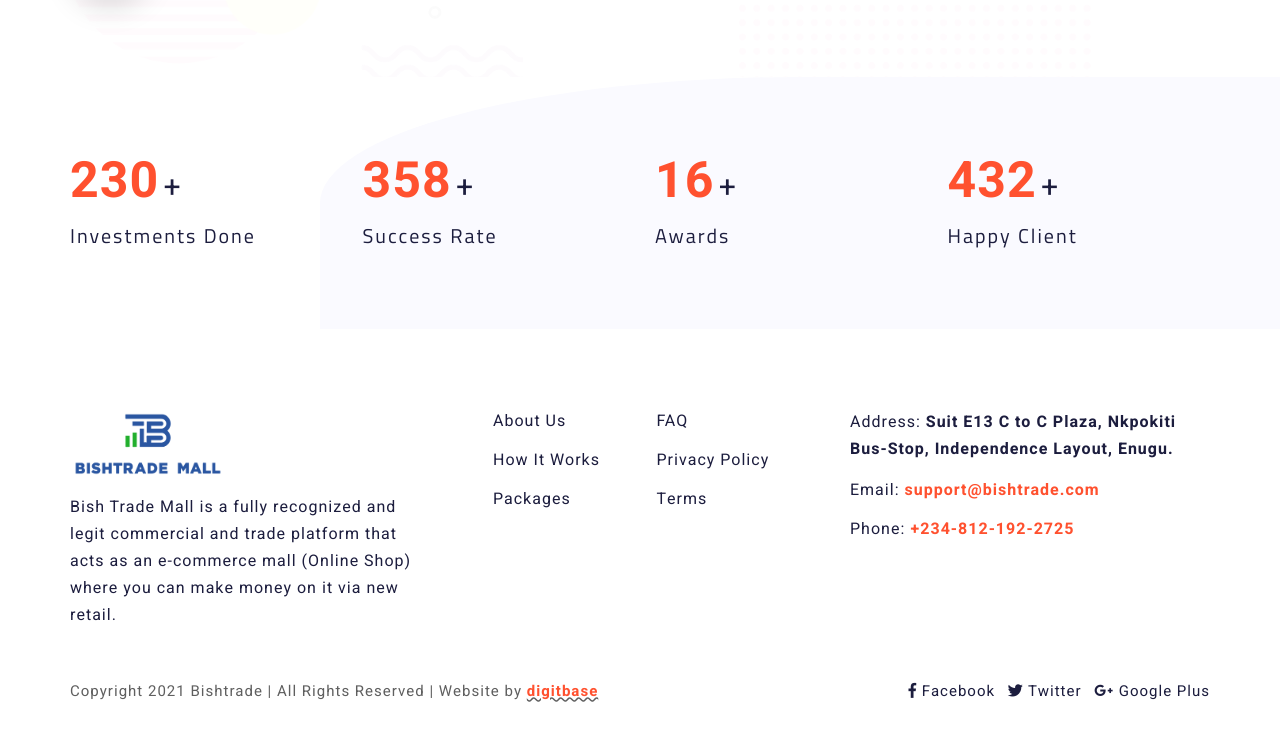
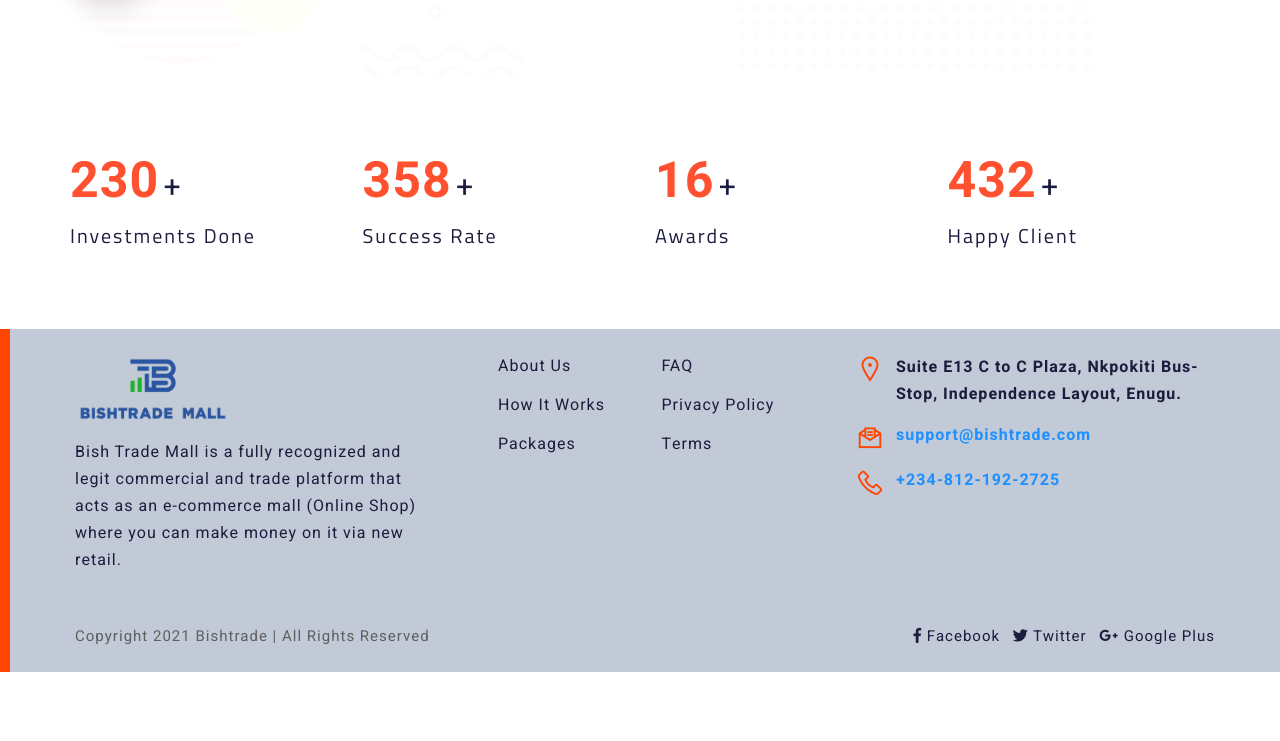
Before and after one commit to digitbase365/Bishtrade, a plain HTML site: page index.html in a window 1280 px wide. Shown: the part 4339-5080 px from the top of the page. After the commit the page ends 5011 px from the top, so only its background shows below. Drawn offline with Linux system fonts and the light colour scheme; animation ran at ten frames a second; a web font is replaced by a local one.

```diff
--- a/css/style.css
+++ b/css/style.css
@@ -435,5 +435,30 @@ section#faq .mr-auto{
      padding-top: 0;
  }
 /* ^^^^^^^^^ End of Testimonials Page Ruleset ^^^^^^^^^^^^^^ */
+/* Footer Ruleset */
+#footer-icon li{
+    display: flex;
+}
+#footer-icon li i{
+    font-size: 30px;
+    margin-right: 10px;
+    line-height: 30px;
+    color: orangered;
+}
+#footer-icon li a{
+    color: dodgerblue;
+}
+footer.footer{
+    padding: 25px 0;
+    border-left: 10px solid orangered;
+    background-color: #C1CAD6;
+}
+.scroll-top a{
+    background-color: orangered;
+}
+.scroll-top  img{
+    width: 65%;
+}
+/* End of Footer Ruleset */
 
 /* End of Custom Webpage Edits Rulesets */
--- a/index.html
+++ b/index.html
@@ -486,7 +486,7 @@
 
 <!--counter start-->
 
-<section class="bg-effect pos-r">
+<section class="bg-effec pos-r">
   <div class="container">
     <div class="row">
       <div class="col-lg-3 col-md-3 col-sm-6">
@@ -571,14 +571,17 @@
           </ul>
         </div>
         <div class="col-lg-4 col-md-12 md-mt-5">
-          <ul class="media-icon list-unstyled">
+          <ul class="media-icon list-unstyled" id="footer-icon">
             <li>
-              <p class="mb-0">Address: <b>Suit E13 C to C Plaza, Nkpokiti Bus-Stop, Independence Layout, Enugu.</b>
+              <i class="la la-map-marker-alt"></i>
+              <p class="mb-0"><b>Suite E13 C to C Plaza, Nkpokiti Bus-Stop, Independence Layout, Enugu.</b>
               </p>
             </li>
-            <li>Email: <a href="mailto:support@bishtrade.com"><b>support@bishtrade.com</b></a>
+            <li><i class="la la-envelope-open-text"></i>
+              <a href="mailto:support@bishtrade.com"><b>support@bishtrade.com</b></a>
             </li>
-            <li>Phone: <a href="tel:+2348121922725"><b>+234-812-192-2725</b></a>
+            <li><i class="la la-phone"></i>
+              <a href="tel:+2348121922725"><b>+234-812-192-2725</b></a>
             </li>
           </ul>
         </div>
@@ -590,7 +593,7 @@
     <div class="container">
       <div class="copyright">
         <div class="row align-items-center">
-          <div class="col-lg-6 col-md-12"> <span>Copyright 2021 Bishtrade | All Rights Reserved | Website by <u><a href="https://www.bishtrade.com.ng/">digitbase</a></u> </span>
+          <div class="col-lg-6 col-md-12"> <span>Copyright 2021 Bishtrade | All Rights Reserved</span>
           </div>
           <div class="col-lg-6 col-md-12 text-lg-right md-mt-3">
             <div class="footer-social">
@@ -625,7 +628,7 @@
 
 <!--back-to-top start-->
 
-<div class="scroll-top"><a class="smoothscroll" href="#top"><i class="flaticon-go-up-in-web"></i></a></div>
+<div class="scroll-top"><a class="smoothscroll" href="#top"><img src="/images/top-1.png" alt=""></a></div>
 
 <!--back-to-top end-->
 
```
Also changed, not shown: about-us.html (+2 -2 lines), images/top(1).png (added), images/top(2).png (added), images/top(3).png (added), images/top-1.png (added), images/top.png (added).
